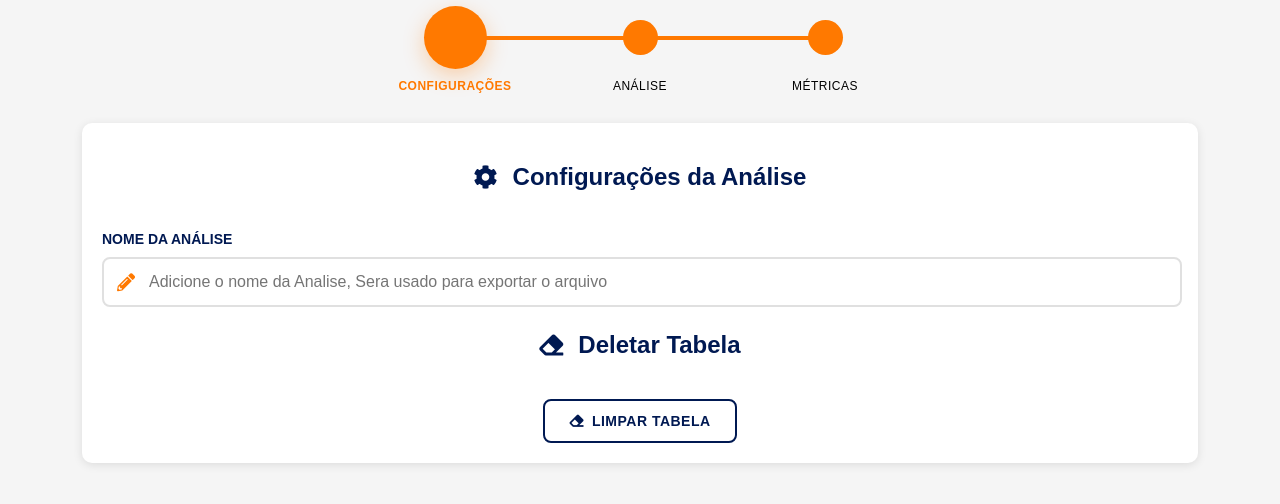
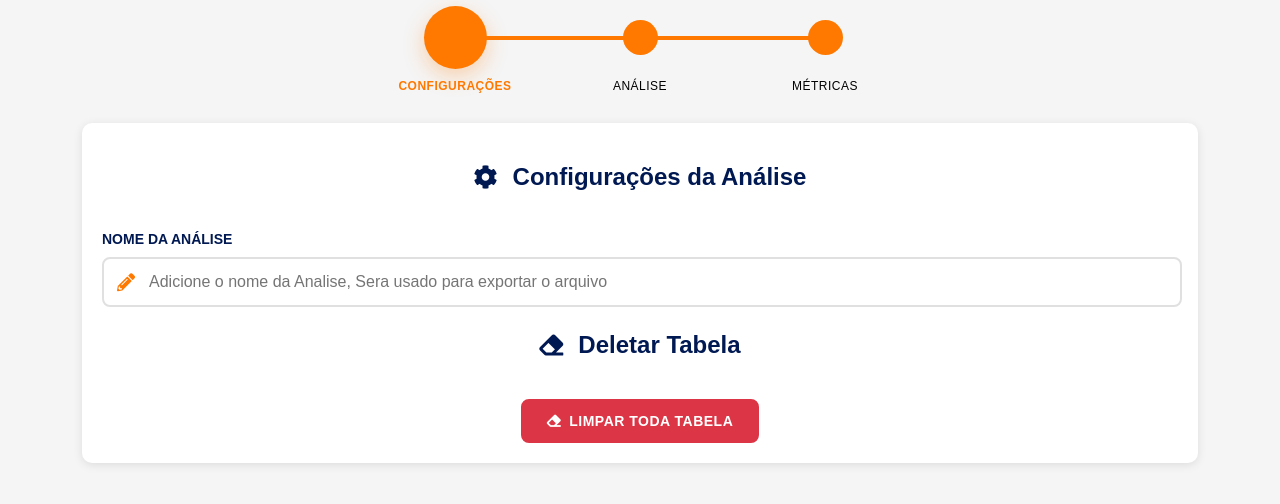
Before and after one commit to emanuelsobral/CronoAnaliseWEB, a plain HTML site: page index.html in a window 1280 px wide. Drawn offline with Linux system fonts and the light colour scheme.

Commit message:
Style button Limpar tabela, to danger style

```diff
--- a/index.html
+++ b/index.html
@@ -62,9 +62,9 @@
                 </div>
                 <div class="btn-group">
 
-                    <button class="btn-outline" onclick="clearTable()">
+                    <button class="btn-danger" onclick="clearTable()">
                         <i class="fas fa-eraser"></i>
-                        Limpar Tabela
+                        Limpar TODA Tabela
                     </button>
                 </div>
             </div>
```
